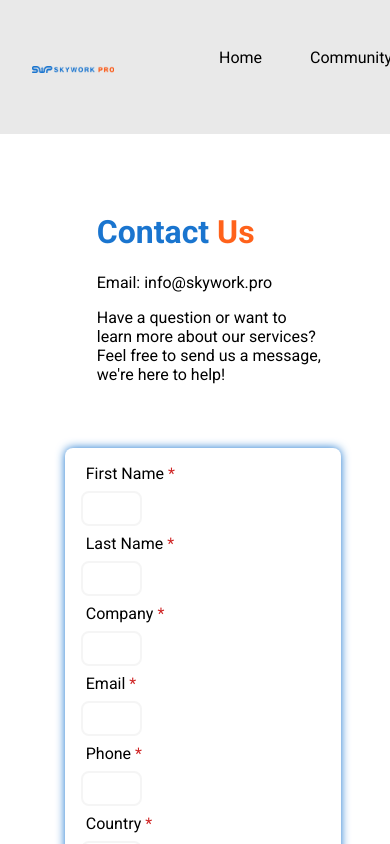
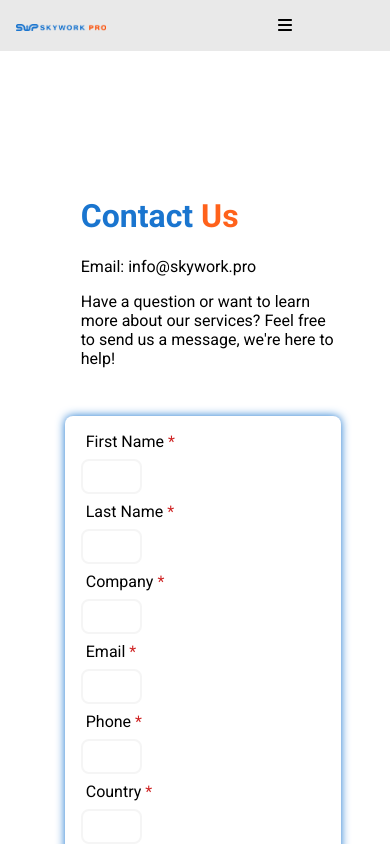
Before and after one commit to moamel-hashim/skywork-pro, a React (Vite) app: page /contact in a window 390 px wide. Shown: the top 844 px of the page. Built offline with nearby package versions, Linux system fonts and the light colour scheme; a web font is replaced by a local one.

Commit message:
adding mobil view

```diff
--- a/src/components/Navbar.css
+++ b/src/components/Navbar.css
@@ -11,6 +11,11 @@ header {
   -webkit-backdrop-filter: blur(3px);
           backdrop-filter: blur(3px);
   background-color: hsla(0, 0%, 83%, 0.5);
+}
+@media only screen and (max-width: 600px) {
+  header {
+    padding: 1rem;
+  }
 }
 header .logo-container {
   display: flex;
@@ -40,10 +45,23 @@ header .nav-container {
   justify-content: center;
   align-items: center;
 }
+@media only screen and (max-width: 600px) {
+  header .nav-container .hidden {
+    display: block;
+  }
+}
+header .nav-container .hidden {
+  display: hidden;
+}
 header nav {
   display: flex;
   justify-content: space-around;
   width: 100%;
+}
+@media only screen and (max-width: 600px) {
+  header nav {
+    display: none;
+  }
 }
 header nav a {
   text-decoration: none;
--- a/src/components/Navbar.jsx
+++ b/src/components/Navbar.jsx
@@ -1,6 +1,7 @@
 import {Link, useLocation} from "react-router-dom";
 import "./Navbar.css";
-
+import {FontAwesomeIcon} from "@fortawesome/react-fontawesome";
+import {faBars} from "@fortawesome/free-solid-svg-icons";
 export default function Navbar() {
   const location = useLocation();
   return (
@@ -11,6 +12,9 @@ export default function Navbar() {
           </div>
       </div>
       <div className="nav-container">
+        <div className="hidden">
+          <FontAwesomeIcon icon={faBars}/>
+        </div>
       <nav>
         <Link to="/" className={location.pathname === '/' ? 'active' : ''}>Home</Link>
           <Link to="/community" className={location.pathname === '/community' ? 'active' : ''}>Community</Link>
--- a/src/components/Navbar.scss
+++ b/src/components/Navbar.scss
@@ -1,6 +1,11 @@
 $primary-color:#1A75CF;
 $secondary-color: #FF621B;
 
+@mixin phone {
+  @media only screen and (max-width: 600px) {
+    @content;
+  }
+}
 
 header {
   display: flex;
@@ -14,6 +19,9 @@ header {
   padding: 2rem;
   backdrop-filter: blur(3px);
   background-color: hsla(0, 0%, 83%, 0.5);
+  @include phone {
+    padding: 1rem;
+  }
   .logo-container {
     display: flex;
     align-items: center;
@@ -41,11 +49,22 @@ header {
     display: flex;
     justify-content: center;
     align-items: center;
+    @include phone {
+      .hidden {
+        display: block;
+      }
+    }
+    .hidden {
+      display: hidden;
+    }
   }
   nav {
     display: flex;
     justify-content: space-around;
     width: 100%;
+    @include phone {
+      display: none;
+    }
     a {
       text-decoration: none;
       color: black;
```
Also changed, not shown: 1 other file (tests, documents, lock files or other folders).
